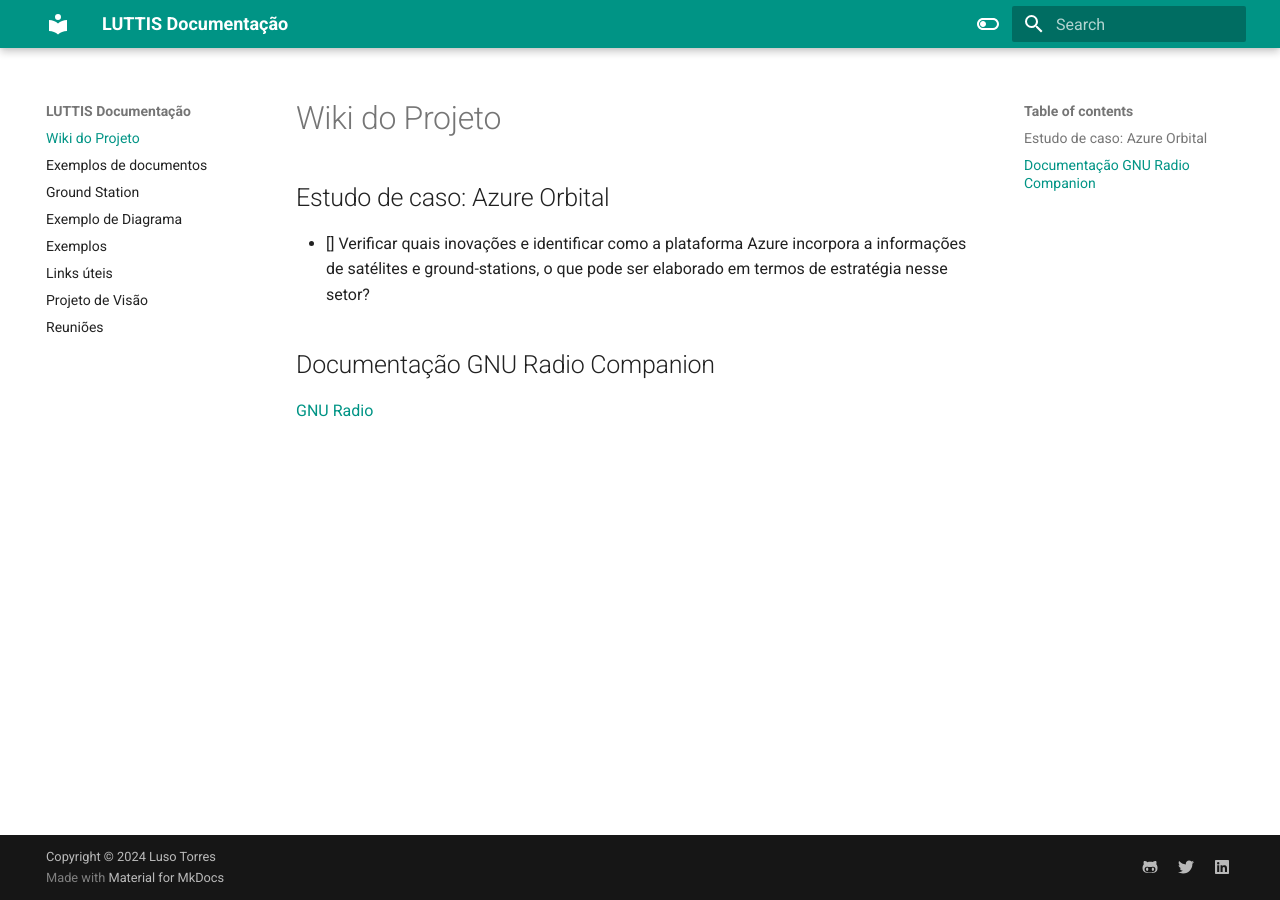
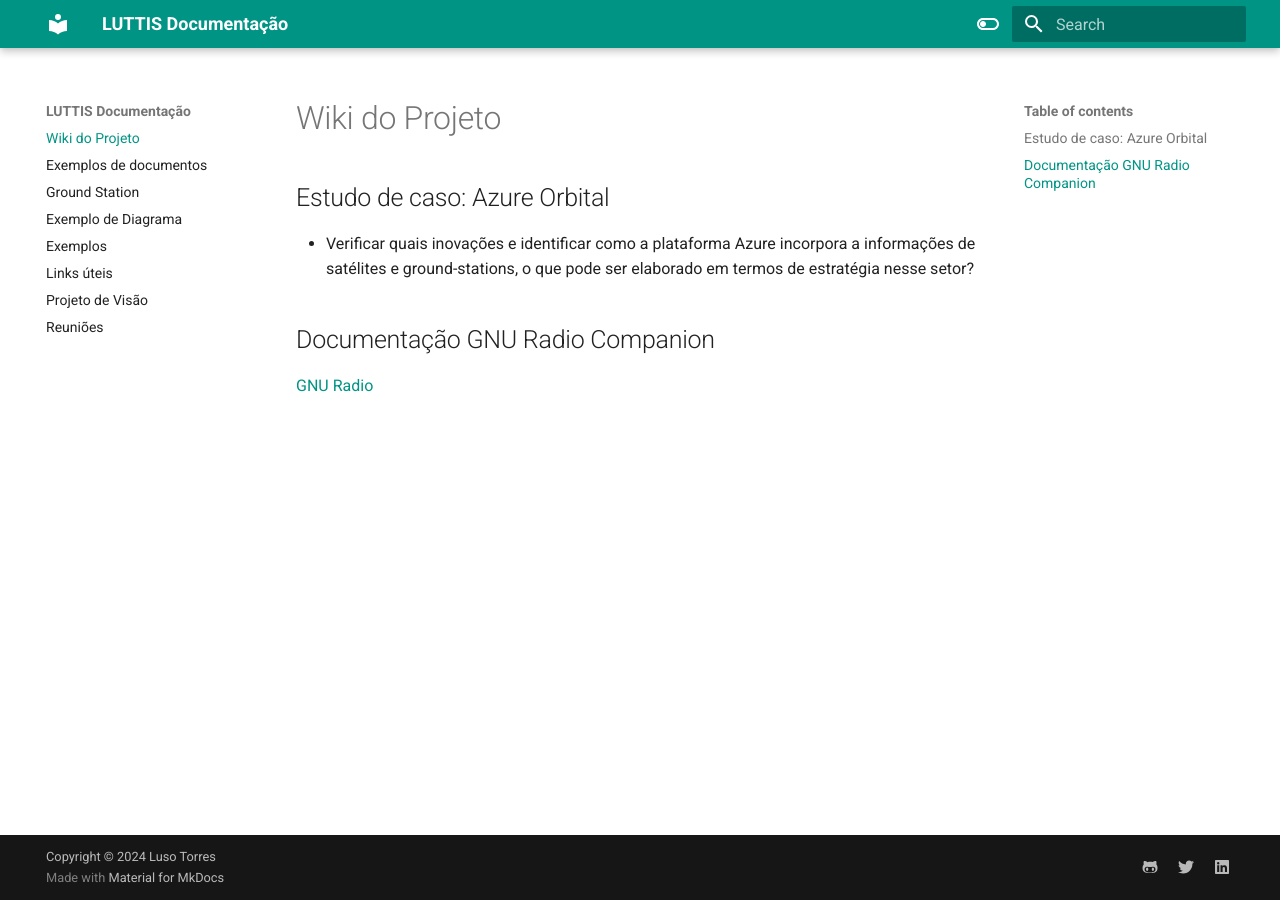
Before and after one commit to luso-torres/luso-torres.github.io, an MkDocs documentation site: the page built from docs/index.md, in a window 1280 px wide. Built offline with MkDocs 1.6.1 and Material for MkDocs 9.7.7, drawn with Linux system fonts in a browser that asks for light colours.

Commit message:
Alteração na pagina principal

```diff
--- a/docs/index.md
+++ b/docs/index.md
@@ -1,7 +1,7 @@
 # Wiki do Projeto
 
 ## Estudo de caso: Azure Orbital
-- [] Verificar quais inovações e identificar como a plataforma Azure incorpora a informações de satélites e ground-stations, o que pode ser elaborado em termos de estratégia nesse setor?
+- Verificar quais inovações e identificar como a plataforma Azure incorpora a informações de satélites e ground-stations, o que pode ser elaborado em termos de estratégia nesse setor?
 
 ## Documentação GNU Radio Companion
 
```
